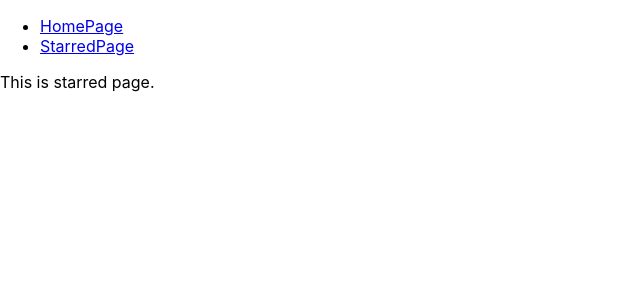
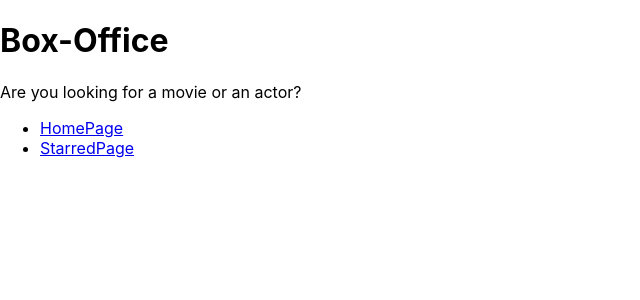
Before and after one commit to piyaakotharii/box-office, a React (Create React App) app: page /starred in a window 1280 px wide. Shown: the top 300 px of the page, without its empty margins (0-640 px from the left). Built offline with nearby package versions, Linux system fonts and the light colour scheme.

Commit message:
added layout management and created title

```diff
--- a/src/App.js
+++ b/src/App.js
@@ -6,8 +6,6 @@
 
 function App() {
   return(
-    <div>
-      <Navs />
   <Switch>
     <Route exact path="/">
       <Home />
@@ -19,7 +17,7 @@
       Error! Page not found.
     </Route>
   </Switch>
-  </div>
+
   );
 }
 
--- /dev/null
+++ b/src/components/MainPageLayout.js
@@ -0,0 +1,15 @@
+import React from 'react'
+import Navs from './Navs'
+import Title from './Title'
+
+const MainPageLayout = ({children}) => {
+    return (
+        <div>
+        <Title title = "Box-Office" subtitle = "Are you looking for a movie or an actor?" />
+
+      <Navs />
+      </div>
+    )
+}
+
+export default MainPageLayout
--- /dev/null
+++ b/src/components/Title.js
@@ -0,0 +1,12 @@
+import React from 'react'
+
+const Title = ({title, subtitle}) => {
+    return (
+        <div>
+            <h1>{title}</h1>
+            <p>{subtitle}</p>
+        </div>
+    )
+}
+
+export default Title
--- a/src/pages/Home.js
+++ b/src/pages/Home.js
@@ -1,10 +1,11 @@
 import React from 'react'
+import MainPageLayout from '../components/MainPageLayout'
 
 const Home = () => {
     return (
-        <div>
+        <MainPageLayout>
             This is Home page.
-        </div>
+        </MainPageLayout>
     )
 }
 
--- a/src/pages/Starred.js
+++ b/src/pages/Starred.js
@@ -1,10 +1,11 @@
 import React from 'react'
+import MainPageLayout from '../components/MainPageLayout'
 
 const Starred = () => {
     return (
-        <div>
+        <MainPageLayout>
             This is starred page.
-        </div>
+        </MainPageLayout>
     )
 }
 
```
